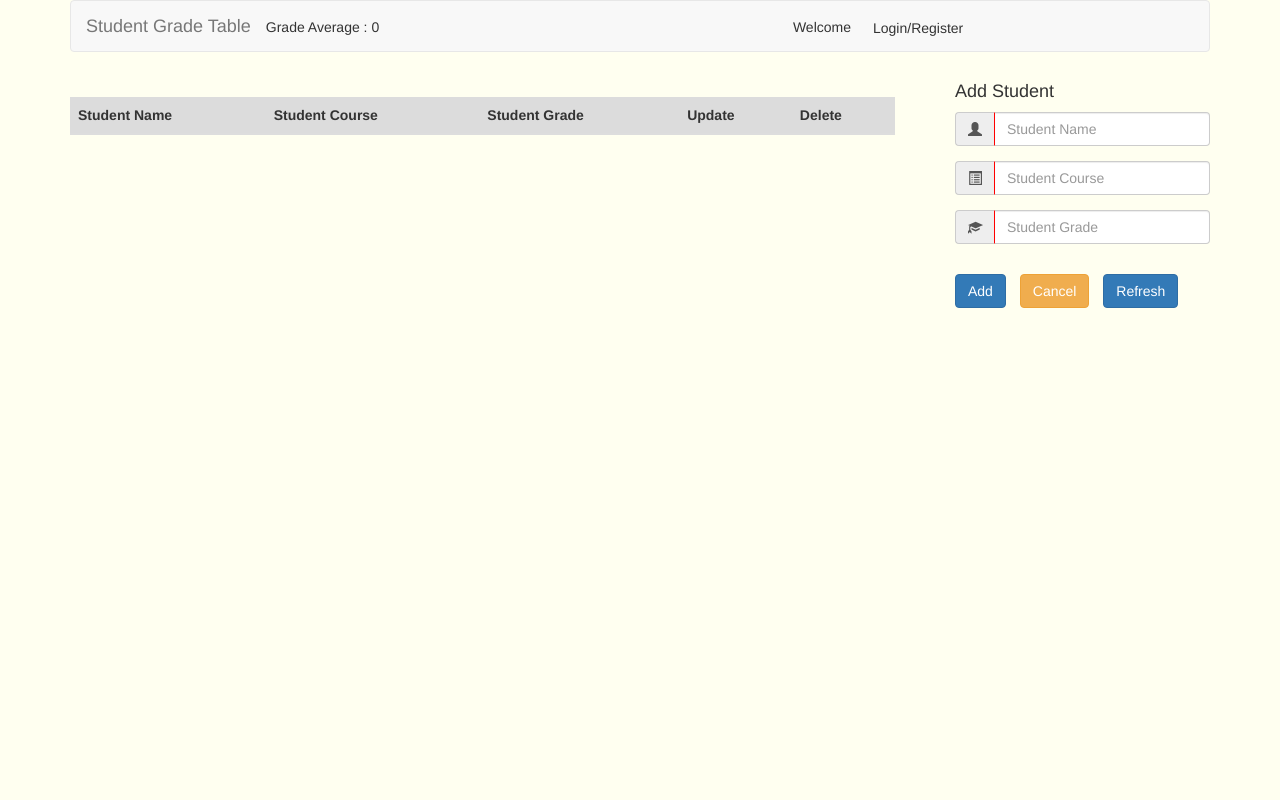
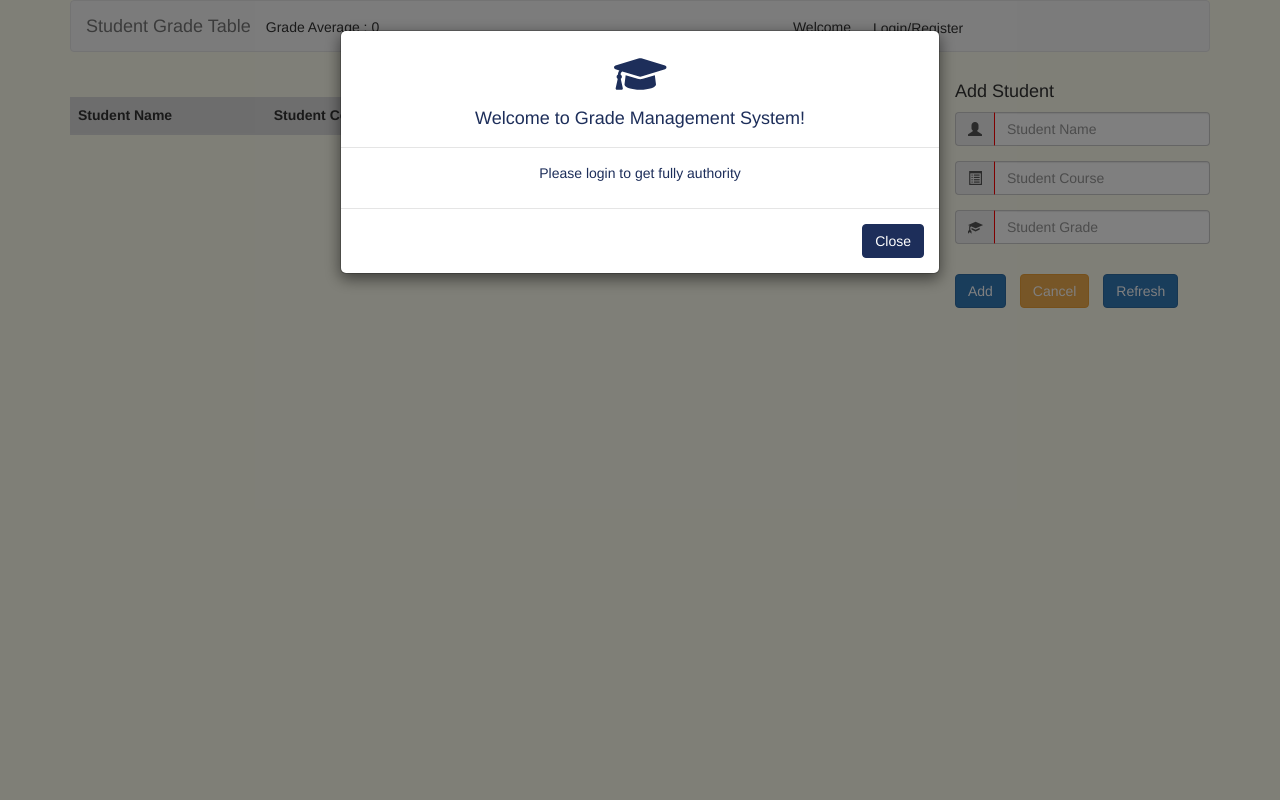
Before and after one commit to sasa-us/grade-management, a PHP site: page /grade-management/ in a window 1280 px wide. Run offline with PHP 8.4, Linux system fonts and the light colour scheme; a stand-in replaces the project's code that opens the database connection; lists and menus that the app fills with data are empty; some libraries are stand-ins or nearby versions.

Commit message:
add frontpage first login modal

```diff
--- a/assets/css/style.css
+++ b/assets/css/style.css
@@ -200,6 +200,28 @@ button#del-modalcancel {
     text-align: center;
 }
 
+/* ------------  first open page modal ------------- */
+#firstopen-iconbox {
+    text-align: center;
+    margin: 0 auto;
+    font-size: 3em;
+    /* color: #6b586c; */
+    color: #1d2e5a;
+}
+
+#firstopen-modalhead h4 {
+    text-align: center;
+    color: #1d2e5a;
+}
+
+.modal-body p{
+    color: #1d2e5a;
+    text-align: center;
+}
+#firstopen-modalcancel {
+    background-color: #1d2e5a;
+    border-color: #1d2e5a;
+}
 
 /* --------------------------- media query--------------------------------> */
 
--- a/assets/js/login-out.js
+++ b/assets/js/login-out.js
@@ -3,6 +3,7 @@ $(document).ready(init);
 function init() {
     $('#logoutSection').hide();
     // $('#myModal').modal();
+    $('#firstopenModal').modal();
     $("#loginFormButton").on('click', loginUser);
     $("#logoutButton").on('click', logoutUser);
     $('#confirmregist').on('click', registUser);
--- a/index.html
+++ b/index.html
@@ -397,8 +397,30 @@
             </div>
         </div>
     </div>
+    <!-- --- end new login DB EMPTY alert modal  -->
 
-    <!-- --- end new login DB EMPTY alert modal  -->
+    <!-- ---- first open page modal --- -->
+    <div id="firstopenModal" class="modal fade">
+        <div id="firstopen-modalbody" class="modal-dialog modal-confirm">
+            <div class="modal-content">
+                <div id="firstopen-modalhead" class="modal-header">
+                    <div id="firstopen-iconbox" class="icon-box">
+                        <i id="firstopenICON" class="fas fa-graduation-cap" aria-hidden="true"></i>
+                    </div>
+                    <h4 class="modal-title">Welcome to Grade Management System!</h4>
+                </div>
+                <div class="modal-body">
+                    <p>Please login to get fully authority</p>
+                </div>
+                <div id="firstopen-modalfooter" class="modal-footer">
+                    <button id="firstopen-modalcancel" type="button" class="btn btn-info" data-dismiss="modal">Close</button>
+
+                </div>
+            </div>
+        </div>
+    </div>
+
+    <!-- ---- end first open page modal --- -->
 
     <script type="text/javascript" src="assets/js/lib/jquery-2.1.4.min.js"></script>
     <script src="http://maxcdn.bootstrapcdn.com/bootstrap/3.3.4/js/bootstrap.min.js"></script>
```
